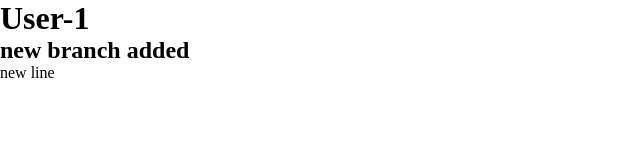
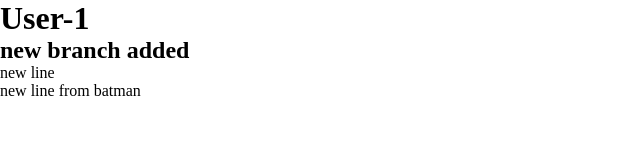
Before and after one commit to SunilSharmaa/git_learning, a plain HTML site: page index.html in a window 1280 px wide. Shown: the whole page, without its empty margins (0-640 px from the left). Drawn offline with Linux system fonts and the light colour scheme.

Commit message:
Updated index.html

```diff
--- a/index.html
+++ b/index.html
@@ -11,5 +11,6 @@
     <h1>User-1</h1>
     <h2>new branch added</h2>
     <p>new line</p>
+    <p>new line from batman</p>
 </body>
 </html>
```
